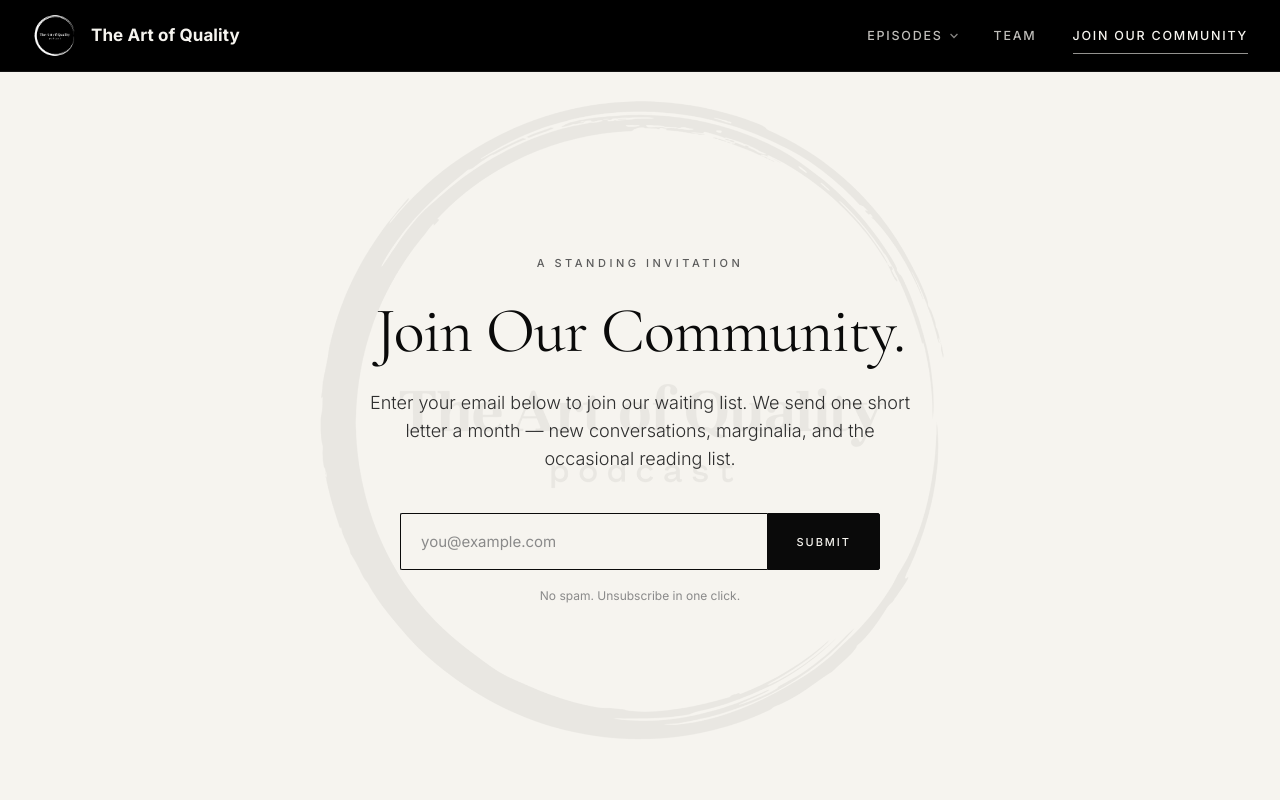
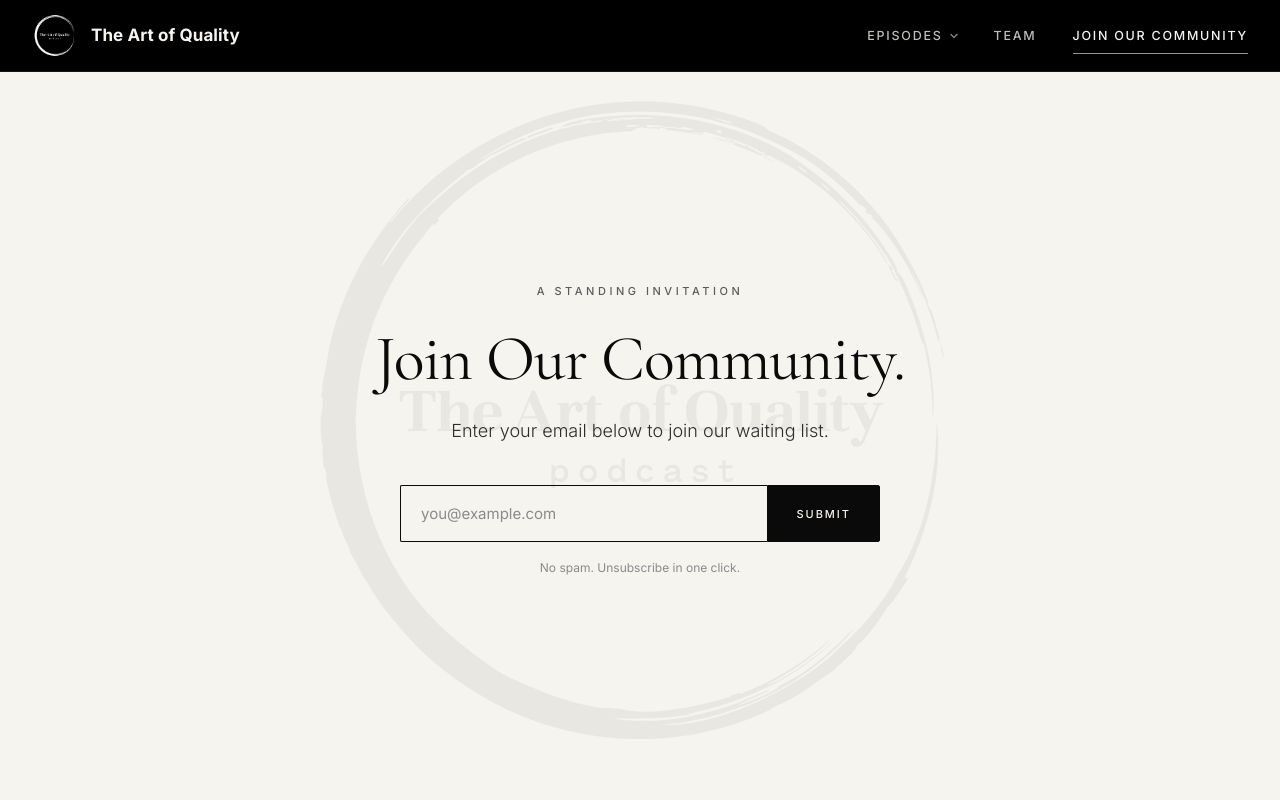
Before and after one commit to TheArtOfQuality/theartofquality.github.io, a plain HTML site: page join-our-community/index.html in a window 1280 px wide. Shown: the top 800 px of the page. Drawn offline with nearby package versions, Linux system fonts and the light colour scheme.

Commit message:
Shorten community page subhead copy

```diff
--- a/join-our-community/index.html
+++ b/join-our-community/index.html
@@ -68,7 +68,7 @@
       <div class="community__inner">
         <div class="page-head__eyebrow" style="margin-bottom:24px;">A Standing Invitation</div>
         <h1 class="community__title">Join Our Community.</h1>
-        <p class="community__sub">Enter your email below to join our waiting list. We send one short letter a month — new conversations, marginalia, and the occasional reading list.</p>
+        <p class="community__sub">Enter your email below to join our waiting list.</p>
 
         <form class="form-row" id="community-form">
           <input type="email" placeholder="you@example.com" id="community-email" required/>
```
